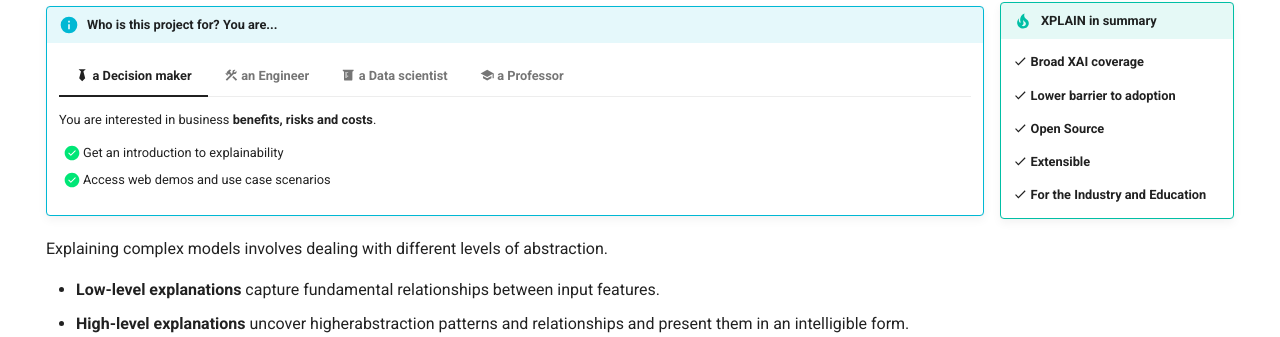
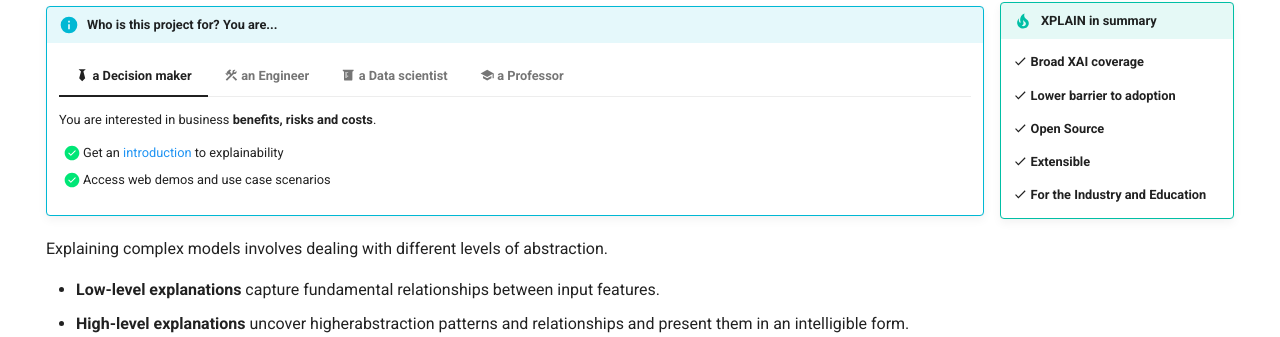
Before and after one commit to HES-XPLAIN/hes-xplain.github.io, an MkDocs documentation site: the page built from docs/index.md, in a window 1280 px wide and 1052 px high. Shown: the part 426-763 px from the top of the window. Built offline with MkDocs 1.6.1 and Material for MkDocs 9.7.7, drawn with Linux system fonts in a browser that asks for light colours; comment, search, counter and statistics services are not loaded; part of the change alters nothing that is shown.

```diff
--- a/docs/index.md
+++ b/docs/index.md
@@ -36,7 +36,7 @@ high levels of abstraction, allowing to better **explain complex behaviours**.
     === ":material-tie: a Decision maker"
         You are interested in business **benefits, risks and costs**.
 
-        - [x] Get an introduction to explainability
+        - [x] Get an [introduction](./introduction) to explainability
         - [x] Access web demos and use case scenarios
 
     === ":material-hammer-wrench: an Engineer"
--- a/mkdocs.yml
+++ b/mkdocs.yml
@@ -9,7 +9,7 @@ copyright: Copyright &copy; 2023 HES-XPLAIN
 
 nav:
   - index.md
-  - About: xai.md
+  - About: introduction.md
   - Team: team.md
 #  - Resources:
 #    - mkdocs.md
```
Also changed, not shown: docs/introduction.md (renamed from docs/xai.md).
